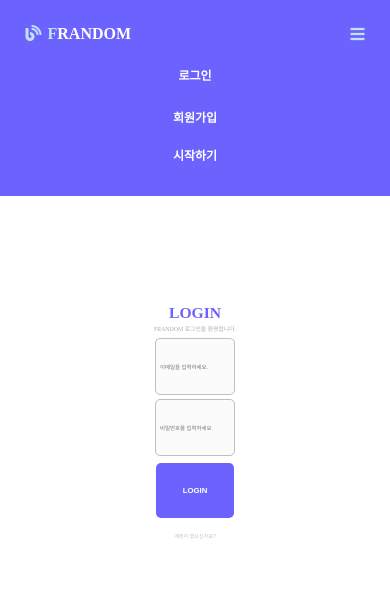
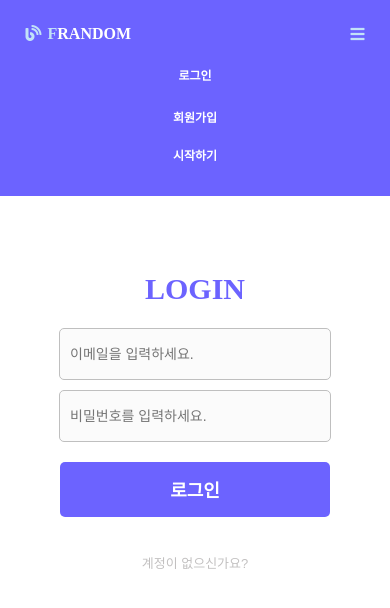
Before and after one commit to jidole02/frandom-baepo, a React (Create React App) app: page /login in a window 390 px wide. Shown: the top 608 px of the page. Built offline with nearby package versions, Linux system fonts and the light colour scheme.

Commit message:
CREATE : 로그인 반응형

```diff
--- a/src/New/LOGIN/login.js
+++ b/src/New/LOGIN/login.js
@@ -72,7 +72,7 @@ export default function LoginPage() {
             />
             <s.Btn
                 onClick={SubInputValue}
-            >LOGIN</s.Btn>
+            >로그인</s.Btn>
             <s.NotAccount to="/signup">계정이 없으신가요?</s.NotAccount>
         </s.LoginContainer>
         </>
--- a/src/New/LOGIN/styles.js
+++ b/src/New/LOGIN/styles.js
@@ -15,6 +15,9 @@ export const Login = styled.p`
     color:${mainColor};
     font-weight:bold;
     font-size:4vmin;
+    @media screen and (max-width:768px){
+        font-size:30px;
+    }
 `
 
 export const Description = styled.p`
@@ -22,6 +25,9 @@ export const Description = styled.p`
     font-size:1.5vmin;
     margin-top:1.5%;
     margin-bottom:0.5%;
+    @media screen and (max-width:768px){
+        opacity:0;
+    }
 `
 
 export const Input = styled.input`
@@ -34,6 +40,13 @@ export const Input = styled.input`
     border-radius:5px;
     padding:0 1%;
     font-size:1.4vmin;
+    @media screen and (max-width:768px){
+        width:250px;
+        font-size:14px;
+        padding: 0 10px;
+        margin-top:10px;
+        height:50px;
+    }
 `
 
 export const Btn = styled.button`
@@ -46,6 +59,13 @@ export const Btn = styled.button`
     color:white;
     font-size:2vmin;
     font-weight:bold;
+    @media screen and (max-width:768px){
+        width:270px;
+        margin-top:20px;
+        font-size:18px;
+        font-family:나눔스퀘어;
+        font-weight:bold;
+    }
 `
 
 export const NotAccount = styled(Link)`
@@ -53,4 +73,8 @@ export const NotAccount = styled(Link)`
     font-size:1.3vmin;
     margin-top:4%;
     cursor: pointer;
+    @media screen and (max-width:768px){
+        margin-top:40px;
+        font-size:13px;
+    }
 `
```
